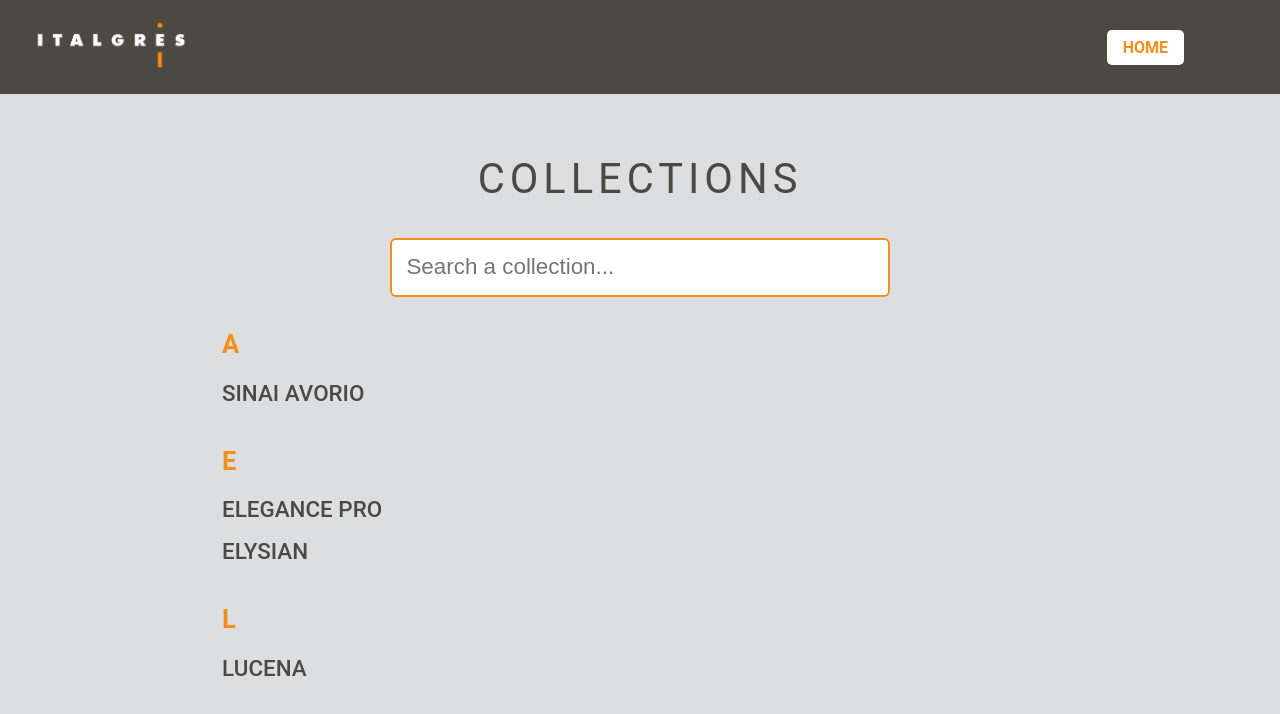
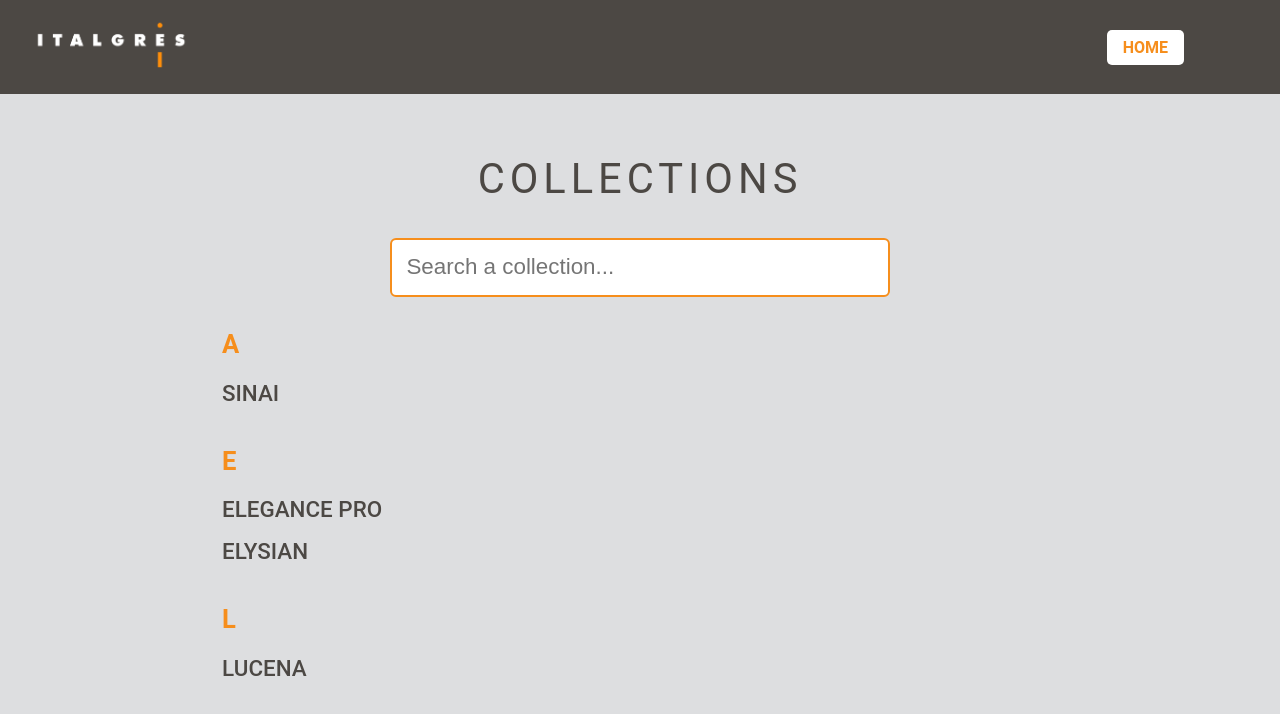
Before and after one commit to annaMontoliu/italgres-buscador-react-vite, a React (Vite) app: page / in a window 1280 px wide. Shown: the top 714 px of the page. Built offline with nearby package versions, Linux system fonts and the light colour scheme.

Commit message:
cambiar nombre sinai

```diff
--- a/src/IndexPage.jsx
+++ b/src/IndexPage.jsx
@@ -6,7 +6,7 @@ const COLLECTION_GROUPS = [
   {
     letter: "A",
     items: [
-      { name: "SINAI AVORIO", href: "/colecciones/sinai.html" },
+      { name: "SINAI", href: "/colecciones/sinai.html" },
     ],
   },
   {
```
